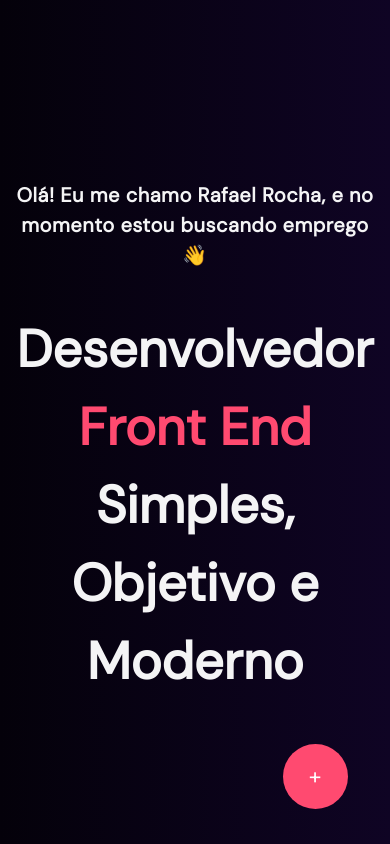
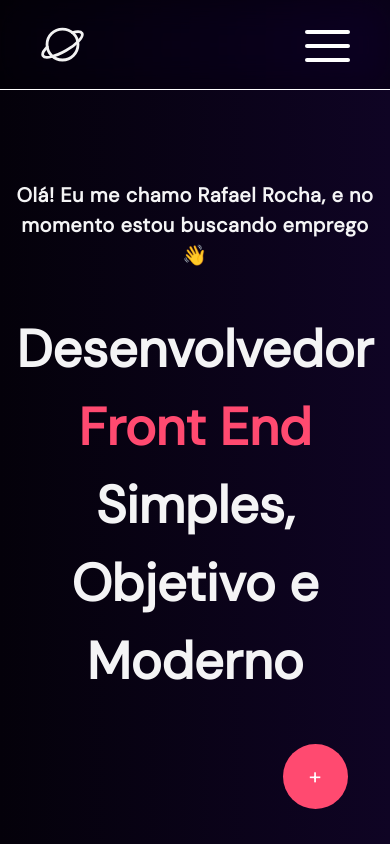
Before and after one commit to RafaelRRhocha/Portfolio-3.0, a Next.js app: page / in a window 390 px wide. Shown: the top 844 px of the page. Built offline with nearby package versions, Linux system fonts and the light colour scheme.

Commit message:
feat: hamburger finished

```diff
--- a/src/components/ContactGadget.tsx
+++ b/src/components/ContactGadget.tsx
@@ -6,7 +6,7 @@ const ContactGadget: FC<ContactGadgetProps> = ({}) => {
   return (
     <>
       <link href="https://fonts.googleapis.com/icon?family=Material+Icons" rel="stylesheet"></link>
-      <div className="floating-container">
+      <div className="floating-container z-50">
         <div className="floating-button">+</div>
         <div className="element-container">
 
--- /dev/null
+++ b/src/components/MenuHamburger.tsx
@@ -0,0 +1,32 @@
+import { Planet } from 'phosphor-react';
+import { FC, useState } from 'react';
+
+interface MenuHamburgerProps {}
+
+const MenuHamburger: FC<MenuHamburgerProps> = ({}) => {
+  const [menu, setMenu] = useState(false);
+  return (
+    <>
+      <div className="flex md:hidden lg:hidden xl:hidden px-10 justify-between h-[90px] blurBg items-center border-b-[0.5px] border-solid border-white fixed w-full z-[10]">
+        <a href="#home">
+          <Planet size={45} className="cursor-pointer text-[#f2f2f2] hover:text-[#FF4A70] transition-colors" />
+        </a>
+        <div id="menuToggle">
+          <input type="checkbox" onClick={() => setMenu(!menu)} />
+          <span id="span1"></span>
+          <span id="span2"></span>
+          <span id="span3"></span>
+        </div>
+      </div>
+      {menu && (
+        <div className="flex flex-col text-[40px] transition-all bg-black w-[100vw] h-[100vh] text-zinc-100 justify-center items-center">
+            <a href="#projetos" className="underline m-[14px]">Projetos</a>
+            <a href="#sobreMim" className="underline m-[14px]">Sobre Mim</a>
+            <a href="#contato" className="underline m-[14px]">Contato</a>
+        </div>
+      )}
+    </>
+  );
+}
+
+export default MenuHamburger;
--- a/src/pages/_app.tsx
+++ b/src/pages/_app.tsx
@@ -4,6 +4,7 @@ import '../styles/carousel.css'
 import '../styles/gadget.css'
 import '../styles/globals.css'
 import '../styles/main.css'
+import '../styles/menu.css'
 import '../styles/planet.css'
 import '../styles/projects.css'
 import '../styles/whatIDo.css'
--- a/src/pages/index.tsx
+++ b/src/pages/index.tsx
@@ -5,6 +5,7 @@ import ContactGadget from "../components/ContactGadget";
 import Footer from "../components/Footer";
 import Header from "../components/Header";
 import LandingHome from "../components/LandingHome";
+import MenuHamburger from "../components/MenuHamburger";
 import Projects from "../components/Projects";
 import SlidingCarousel from "../components/SlidingCarousel";
 import WhatIDo from "../components/WhatIDo";
@@ -31,6 +32,7 @@ export default function Home() {
       ) : (
         <div className="flex flex-col">
           <Header />
+          <MenuHamburger />
           <LandingHome />
           <SlidingCarousel />
           <ContactGadget />
--- /dev/null
+++ b/src/styles/menu.css
@@ -0,0 +1,51 @@
+#menuToggle {
+  overflow: hidden;
+  display: flex;
+  flex-direction: column;
+  justify-content: center;
+  align-items: center;
+}
+
+#menuToggle input {
+  display: flex;
+  cursor: pointer;
+  opacity: 0;
+  z-index: 1;
+}
+
+#menuToggle span{
+  width: 45px;
+  height: 4px;
+  margin-bottom: 10px;
+  background: white;
+  border-radius: 4px;
+  -webkit-transition: all .5s cubic-bezier(.08,.81,.87,.71);
+  -moz-transition: all .5s cubic-bezier(.08,.81,.87,.71);
+  -ms-transition: all .5s cubic-bezier(.08,.81,.87,.71);
+  -o-transition: all .5s cubic-bezier(.08,.81,.87,.71);
+  transition: all .5s cubic-bezier(.08,.81,.87,.71);
+}
+
+#span1 {
+  transform-origin: 4px 0px;
+}
+
+#span3 {
+  transform-origin: bottom right;
+}
+
+#menuToggle input:checked ~ #span1 {
+  background-color: whitesmoke;
+  transform: rotate(45deg) translate(8px);
+}
+
+#menuToggle input:checked ~ #span2 {
+  background-color: whitesmoke;
+  transform: rotate(495deg) translate(4px);
+}
+
+#menuToggle input:checked ~ #span3 {
+  background-color: whitesmoke;
+  transform: rotate(45deg);
+  opacity: 0;
+}
```
